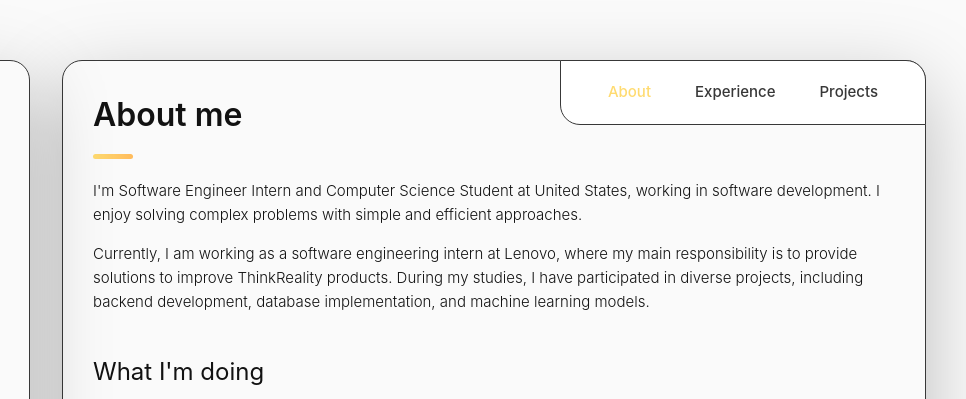
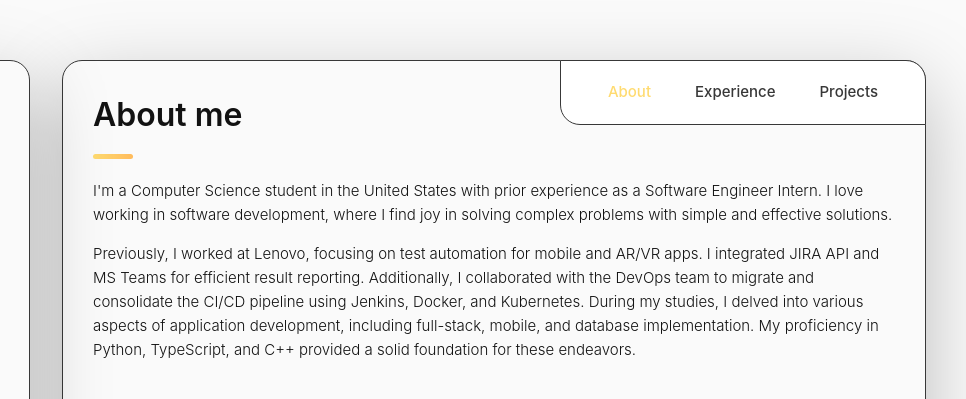
Before and after one commit to littlehongman/littlehongman.github.io, a plain HTML site: page index.html in a window 1280 px wide. Shown: the top 399 px of the page, 314-1280 px from the left. Drawn offline with nearby package versions, Linux system fonts and the light colour scheme.

Commit message:
Update index.html

```diff
--- a/index.html
+++ b/index.html
@@ -233,13 +233,12 @@
 
         <section class="about-text">
           <p>
-            I'm Software Engineer Intern and Computer Science Student at United States, working in software development.
-            I enjoy solving complex problems with simple and efficient approaches.
+            I'm a Computer Science student in the United States with prior experience as a Software Engineer Intern. I love working in software development, where I find joy in solving complex problems with simple and effective solutions.
           </p>
 
           <p>
-            Currently, I am working as a software engineering intern at Lenovo, where my main responsibility is to provide solutions to improve ThinkReality products.
-            During my studies, I have participated in diverse projects, including backend development, database implementation, and machine learning models.
+            Previously, I worked at Lenovo, focusing on test automation for mobile and AR/VR apps. I integrated JIRA API and MS Teams for efficient result reporting. Additionally, I collaborated with the DevOps team to migrate and consolidate the CI/CD pipeline using Jenkins, Docker, and Kubernetes.
+            During my studies, I delved into various aspects of application development, including full-stack, mobile, and database implementation. My proficiency in Python, TypeScript, and C++ provided a solid foundation for these endeavors.
           </p>
         </section>
 
```
